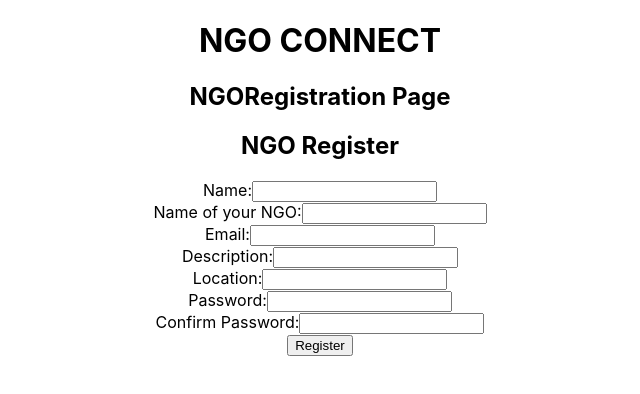
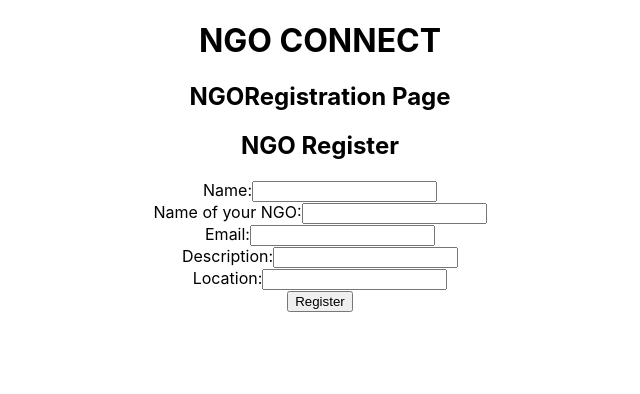
Before and after one commit to Phoebe-oigara/NGO-APP, a React (Create React App) app in the folder frontend/client/: page /register in a window 1280 px wide. Shown: the top 394 px of the page, without its empty margins (320-960 px from the left). Built offline with nearby package versions, Linux system fonts and the light colour scheme.

Commit message:
Removed unnecessary fields

```diff
--- a/frontend/client/src/components/NgoRegistration.js
+++ b/frontend/client/src/components/NgoRegistration.js
@@ -7,9 +7,7 @@
     NGOname: '',
     email: '',
     description: '',
-    location: '',
-    password: '',
-    confirmPassword: '',
+    location: ''
   });
 
   const handleChange = (e) => {
@@ -78,26 +76,6 @@
           />
         </div>
         <div>
-          <label>Password:</label>
-          <input
-            type="password"
-            name="password"
-            value={formData.password}
-            onChange={handleChange}
-            required
-          />
-        </div>
-        <div>
-          <label>Confirm Password:</label>
-          <input
-            type="password"
-            name="confirmPassword"
-            value={formData.confirmPassword}
-            onChange={handleChange}
-            required
-          />
-        </div>
-        <div>
           <button type="submit">Register</button>
         </div>
       </form>
```
